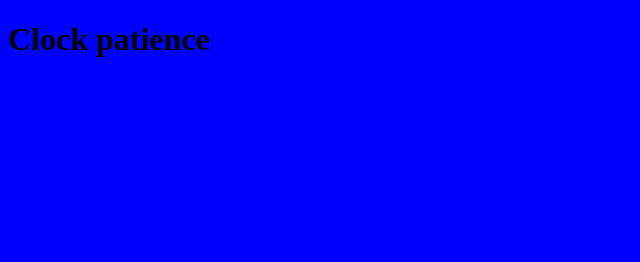
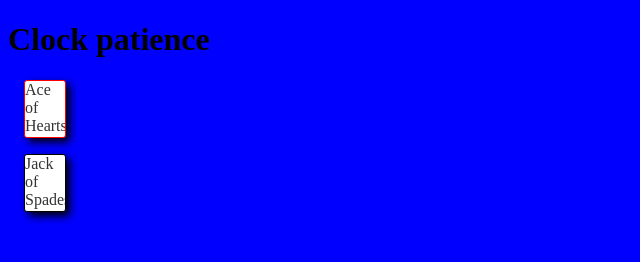
Before and after one commit to bboyle/clock-patience, a plain HTML site: page app/index.html in a window 1280 px wide. Shown: the whole page, without its empty margins (0-640 px from the left). Drawn offline with Linux system fonts and the light colour scheme.

Commit message:
initial drag and drop
css implementation, responds to drag start event but cannot be moved yet
initial class and id values for cards

```diff
--- a/app/css/clockp.css
+++ b/app/css/clockp.css
@@ -1,3 +1,31 @@
+/* cards */
+
+.card {
+	border: 1px solid #777;
+	border-radius: 3px;
+	color: #333;
+	background: #fff;
+	height: 3.5em;
+	width: 2.5em;
+	box-shadow: .25em .25em .5em #000;
+	overflow: hidden;
+	margin: 1em;
+}
+.clubs, .spades {
+	border-color: #000;
+}
+.hearts, .diamonds {
+	border-color: #f00;
+}
+
+/* drag and drop */
+[draggable]:hover {
+	cursor: move;
+	cursor: -moz-grab;
+}
+
+
+
 /* The following are examples of different CSS media queries */
 
 /* Basic desktop/screen width sniff */
@@ -7,6 +35,7 @@
 		background: #0ff;
 	}
 }
+
 
 /* Traditional iPhone width */
 @media
--- a/app/index.html
+++ b/app/index.html
@@ -11,5 +11,12 @@
 
 	<h1>Clock patience</h1>
 
+	<div id="cardAH" draggable="true" class="card hearts ace">Ace of Hearts</div>
+
+	<div id="cardJS" draggable="true" class="card spades jack">Jack of Spades</div>
+
+
+	<script src="js/clockp.js"></script>
+
 </body>
 </html>
--- /dev/null
+++ b/app/js/clockp.js
@@ -0,0 +1,9 @@
+function handleDragStart( e ) {
+	this.style.opacity = '0.4';  // this / e.target is the source node.
+	this.style.cursor = '-moz-grabbing';
+}
+
+var cards = document.querySelectorAll( '.card' );
+[].forEach.call( cards, function( card ) {
+	card.addEventListener( 'dragstart', handleDragStart, false );
+});
--- a/src/clockp.css
+++ b/src/clockp.css
@@ -1,3 +1,31 @@
+/* cards */
+
+.card {
+	border: 1px solid #777;
+	border-radius: 3px;
+	color: #333;
+	background: #fff;
+	height: 3.5em;
+	width: 2.5em;
+	box-shadow: .25em .25em .5em #000;
+	overflow: hidden;
+	margin: 1em;
+}
+.clubs, .spades {
+	border-color: #000;
+}
+.hearts, .diamonds {
+	border-color: #f00;
+}
+
+/* drag and drop */
+[draggable]:hover {
+	cursor: move;
+	cursor: -moz-grab;
+}
+
+
+
 /* The following are examples of different CSS media queries */
 
 /* Basic desktop/screen width sniff */
@@ -7,6 +35,7 @@
 		background: #0ff;
 	}
 }
+
 
 /* Traditional iPhone width */
 @media
```
Also changed, not shown: src/clockp.js (added, +9 -0 lines), src/index.html (+7 -0 lines), README.md.
